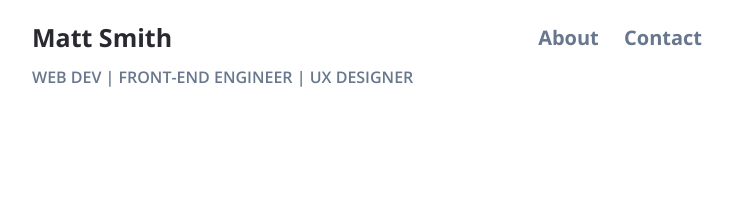
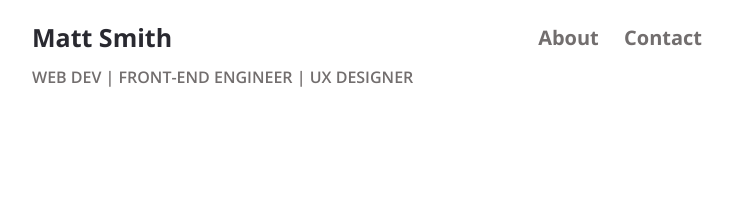
Before and after one commit to AllThingsSmitty/allthingssmitty.github.io, a Jekyll site: the page built from index.html, in a window 1280 px wide. Shown: the top 206 px of the page, without its empty margins (273-1006 px from the left). Built offline with Jekyll 4.4.1, drawn with Linux system fonts in a browser that asks for light colours; the list of posts is cut into pages by our own code; comment, search, counter and statistics services are not loaded.

Commit message:
Fix color

```diff
--- a/_sass/_masthead.scss
+++ b/_sass/_masthead.scss
@@ -75,7 +75,10 @@ nav {
       position: absolute;
       text-decoration: none;
       top: 1rem;
+    }
 
+    &:hover {
+      color: var(--color-primary-info-text);
     }
   }
 
--- a/_sass/_variables.scss
+++ b/_sass/_variables.scss
@@ -32,7 +32,7 @@ $large-breakpoint: 36rem;
   --color-shades-primary-glare: #68778d;
   --color-shades-primary-bright: #e7f0fd;
   --color-shades-secondary: #444;
-  --color-shades-secondary-glare: #68778d;
+  --color-shades-secondary-glare: #726e6e;
   --color-shades-secondary-bright: #e5e5e5;
   --color-shades-tertiary-bright: #fff;
   --color-shades-gray: #585b63;
@@ -48,7 +48,6 @@ $large-breakpoint: 36rem;
   --color-code-quaternary: #385d34;
   --color-code-quaternary-glare: #52894c;
   --color-code-quaternary-bright: #9cc598;
-
   --color-primary-info-text: var(--color-primary-info);
   --color-primary-info-bg: var(--color-shades-secondary-bright);
   --color-shades-primary-text: var(--color-shades-primary);
```
